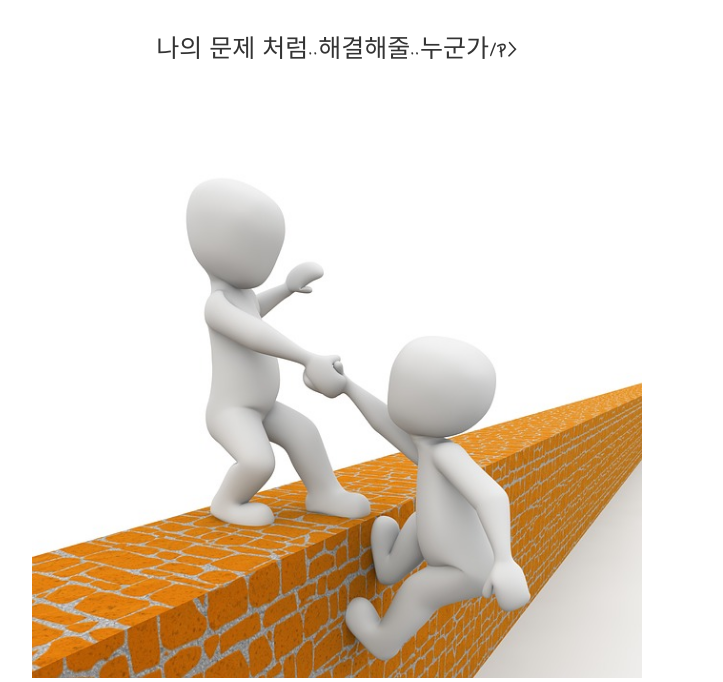
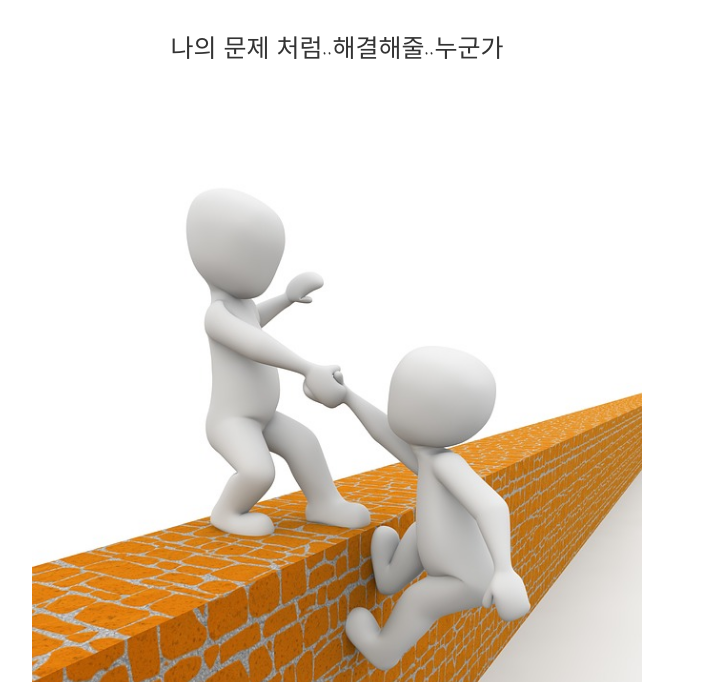
Before and after one commit to woodpeck12/ghpagest, a plain HTML site: page sub/third.html in a window 1280 px wide. Shown: the part 73-755 px from the top of the page, without its empty margins (303-1026 px from the left). Drawn offline with nearby package versions, Linux system fonts and the light colour scheme.

```diff
--- a/sub/third.html
+++ b/sub/third.html
@@ -24,7 +24,7 @@
 
     </div>
     <div class="col-md-6">
-      <p>나의 문제 처럼..해결해줄..누군가/p>
+      <p>나의 문제 처럼..해결해줄..누군가</p>
       <img src="../images/support.jpg" class="img-responsive margin" style="width:100%" alt="STUCK">
     </div>
     <div class="col-md-3">
```
